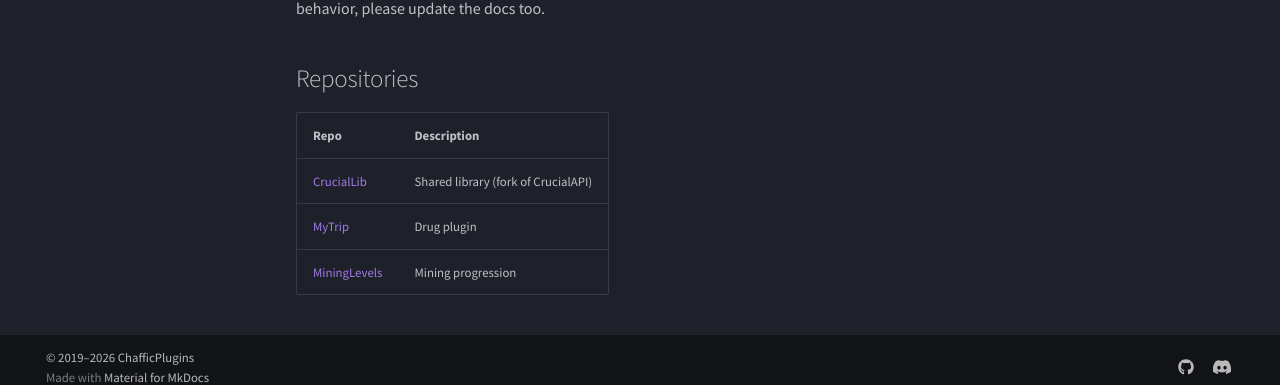
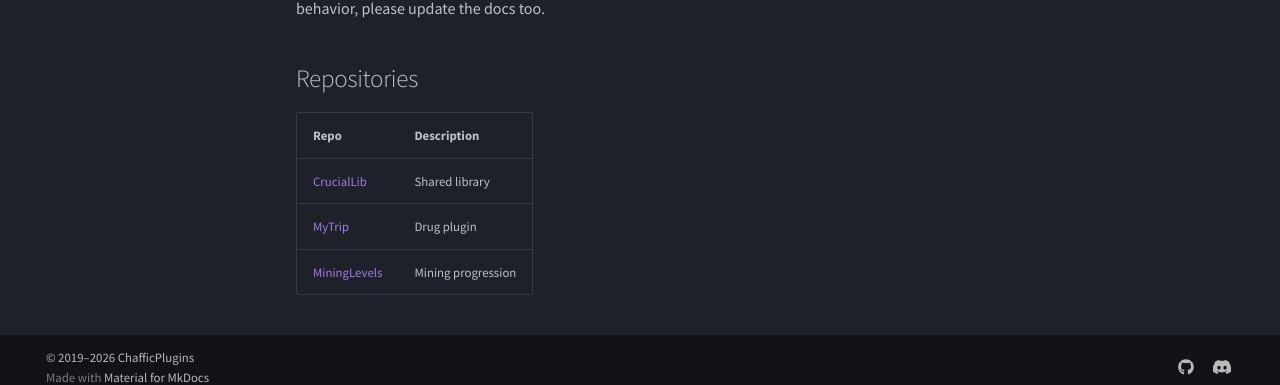
Before and after one commit to ChafficPlugins/chafficplugins.github.io, an MkDocs documentation site: the page built from docs/contributing.md, in a window 1280 px wide and 900 px high, scrolled down 555 px. Shown: the part 500-885 px from the top of the window. Built offline with MkDocs 1.6.1 and Material for MkDocs 9.7.7, drawn with Linux system fonts in a browser that asks for light colours.

Commit message:
Rename CrucialAPI to CrucialLib
Update plugin card name, GitHub link, and contributing docs to reflect
the library's new name.

https://claude.ai/code/session_013YKX72A7k25M55nRUpfNNx

```diff
--- a/docs/contributing.md
+++ b/docs/contributing.md
@@ -33,6 +33,6 @@ Docs live in the `docs/` folder of each repository as Markdown files. If your ch
 
 | Repo | Description |
 |------|-------------|
-| [CrucialLib](https://github.com/ChafficPlugins/CrucialLib) | Shared library (fork of CrucialAPI) |
+| [CrucialLib](https://github.com/ChafficPlugins/CrucialLib) | Shared library |
 | [MyTrip](https://github.com/ChafficPlugins/MyTrip) | Drug plugin |
 | [MiningLevels](https://github.com/ChafficPlugins/MiningLevels) | Mining progression |
--- a/index.html
+++ b/index.html
@@ -57,9 +57,9 @@
         <article class="plugin-card">
             <div class="plugin-card-icon">&#x2699;&#xFE0F;</div>
             <span class="plugin-card-tag">API / Library</span>
-            <h3 class="plugin-card-name">CrucialAPI</h3>
+            <h3 class="plugin-card-name">CrucialLib</h3>
             <p class="plugin-card-desc">Shared library used across our plugins. Handles common utilities, configs, and version management.</p>
-            <a class="plugin-card-link" href="https://github.com/Chafficui/CrucialAPI" target="_blank" rel="noopener noreferrer">
+            <a class="plugin-card-link" href="https://github.com/ChafficPlugins/CrucialLib" target="_blank" rel="noopener noreferrer">
                 View on GitHub
                 <svg xmlns="http://www.w3.org/2000/svg" viewBox="0 0 20 20" fill="currentColor"><path fill-rule="evenodd" d="M3 10a.75.75 0 01.75-.75h10.638L10.23 5.29a.75.75 0 111.04-1.08l5.5 5.25a.75.75 0 010 1.08l-5.5 5.25a.75.75 0 11-1.04-1.08l4.158-3.96H3.75A.75.75 0 013 10z" clip-rule="evenodd"/></svg>
             </a>
```
